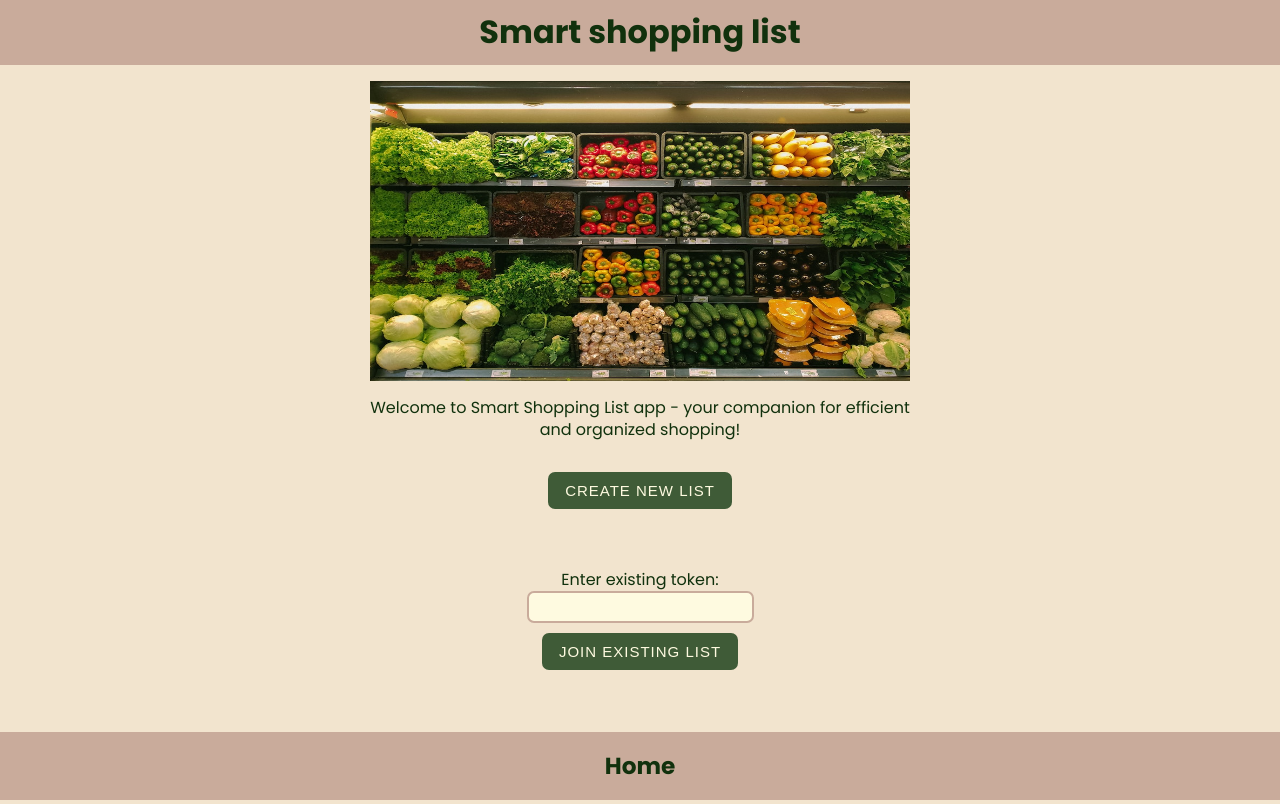
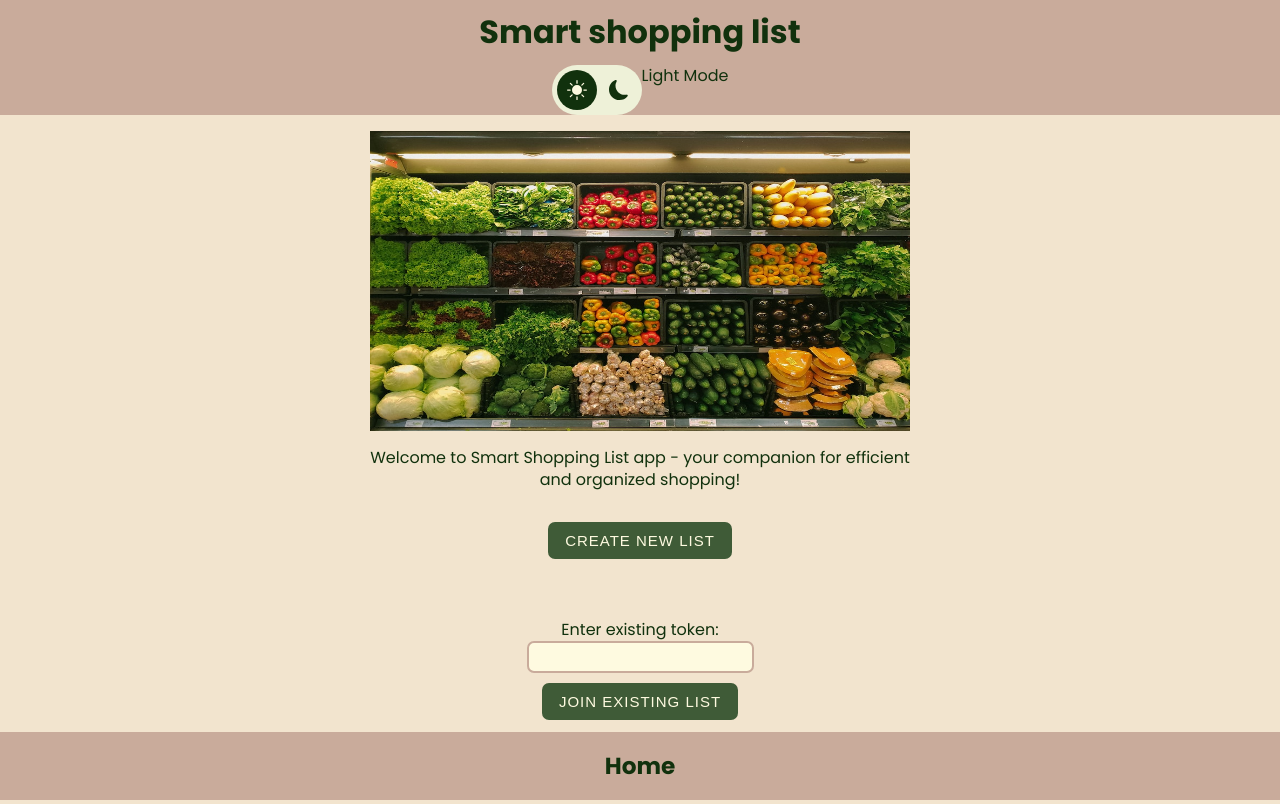
Before and after one commit to the-collab-lab/tcl-60-smart-shopping-list, a React (Vite) app: page / in a window 1280 px wide. Built offline with nearby package versions, Linux system fonts and the light colour scheme.

Commit message:
implemented dark mode toggle

```diff
--- /dev/null
+++ b/src/components/DarkModeToggle.css
@@ -0,0 +1,66 @@
+#switch {
+	position: relative;
+	display: inline-block;
+	width: 90px;
+	height: 50px;
+}
+#switch input {
+	width: 0;
+	height: 0;
+	opacity: 0;
+}
+#slider {
+	position: absolute;
+	cursor: pointer;
+	top: 0;
+	left: 0;
+	right: 0;
+	bottom: 0;
+	display: flex;
+	justify-content: center;
+	align-items: center;
+	align-content: center;
+	transition: all 0.4s ease-out, outline 0;
+	border-radius: 50px;
+	background-color: var(--color-accent-secondary-alt);
+}
+
+#slider svg {
+	position: absolute;
+	z-index: 120;
+	height: 20px;
+	width: 20px;
+}
+#slider svg[data-icon='light'] {
+	color: var(--color-switcher-light);
+
+	left: 15px;
+}
+
+#slider svg[data-icon='dark'] {
+	color: var(--color-switcher-dark);
+	right: 13px;
+}
+
+#slider:before {
+	position: absolute;
+	text-align: center;
+	background-color: var(--color-text);
+	z-index: 110;
+	content: '';
+	height: 40px;
+	width: 40px;
+	left: 5px;
+	bottom: 5px;
+	transition: transform 0.4s ease-out;
+	border-radius: 50%;
+}
+input:checked + #slider:before {
+	/* background-color: var(--color-accent-primary-alt); */
+	transform: translateX(41px);
+	content: '';
+}
+
+#dark-mode:focus-visible + #slider {
+	outline: 3px solid;
+}
--- /dev/null
+++ b/src/components/DarkModeToggle.jsx
@@ -0,0 +1,42 @@
+import './DarkModeToggle.css';
+import { BsFillMoonFill, BsFillSunFill } from 'react-icons/bs';
+
+export function DarkMode({ isChecked, onChange }) {
+	return (
+		<>
+			<label id="switch">
+				<input
+					type="checkbox"
+					id="dark-mode"
+					onChange={onChange}
+					checked={isChecked}
+					aria-checked={isChecked}
+					role="switch"
+					aria-labelledby="switch-label"
+				/>
+				<span id="slider">
+					<BsFillMoonFill data-icon="dark" />
+					<BsFillSunFill data-icon="light" />
+				</span>
+			</label>
+			<span id="switch-label">{isChecked ? 'Dark Mode' : 'Light Mode'}</span>
+		</>
+		// <label htmlFor="dark-mode" className="switch">
+		// 	<input
+		// 		id="dark-mode"
+		// 		type="checkbox"
+		// 		role="switch"
+		// 		data-on="Dark"
+		// 		checked={isChecked}
+		// 		data-off="Light"
+		// 		onChange={onChange}
+		// 		aria-checked={isChecked}
+		// 	/>
+		// 	<span id="slider">
+		// 		<BsFillMoonFill />
+		// 		<BsFillSunFill />
+		// 	</span>
+		// 	{isChecked ? 'Dark Mode' : 'Light Mode'}
+		// </label>
+	);
+}
--- a/src/components/index.js
+++ b/src/components/index.js
@@ -1 +1,2 @@
 export * from './ListItem';
+export * from './DarkModeToggle';
--- a/src/index.css
+++ b/src/index.css
@@ -14,53 +14,28 @@
 	--dm-dark-brown: #403027;
 	--dm-med-brown: #dec4b6;
 	--dm-light-brown: #fffbe0;
+}
 
+#theme-light {
 	--color-bg: var(--lm-med-brown);
 	--color-text: var(--lm-dark-green);
 	--color-accent-primary: var(--lm-dark-brown);
 	--color-accent-primary-alt: var(--lm-light-brown);
 	--color-accent-secondary: var(--lm-med-green);
 	--color-accent-secondary-alt: var(--lm-light-green);
+	--color-switcher-dark: var(--lm-dark-green);
+	--color-switcher-light: var(--lm-light-brown);
 }
 
-@media screen and (prefers-color-scheme: light) {
-	:root {
-		--color-bg: var(--lm-med-brown);
-		--color-text: var(--lm-dark-green);
-		--color-accent-primary: var(--lm-dark-brown);
-		--color-accent-primary-alt: var(--lm-light-brown);
-		--color-accent-secondary: var(--lm-med-green);
-		--color-accent-secondary-alt: var(--lm-light-green);
-	}
-}
-
-:root.theme-light {
-	--color-bg: var(--lm-med-brown);
-	--color-text: var(--lm-dark-green);
-	--color-accent-primary: var(--lm-dark-brown);
-	--color-accent-primary-alt: var(--lm-light-brown);
-	--color-accent-secondary: var(--lm-med-green);
-	--color-accent-secondary-alt: var(--lm-light-green);
-}
-
-@media screen and (prefers-color-scheme: dark) {
-	:root {
-		--color-bg: var(--dm-med-green);
-		--color-text: var(--dm-light-brown);
-		--color-accent-primary: var(--dm-light-green);
-		--color-accent-primary-alt: var(--dm-dark-green);
-		--color-accent-secondary: var(--dm-med-brown);
-		--color-accent-secondary-alt: var(--dm-dark-brown);
-	}
-}
-
-:root.theme-dark {
+#theme-dark {
 	--color-bg: var(--dm-med-green);
 	--color-text: var(--dm-light-brown);
 	--color-accent-primary: var(--dm-light-green);
 	--color-accent-primary-alt: var(--dm-dark-green);
 	--color-accent-secondary: var(--dm-med-brown);
 	--color-accent-secondary-alt: var(--dm-dark-brown);
+	--color-switcher-dark: var(--dm-dark-green);
+	--color-switcher-light: var(--dm-light-brown);
 }
 
 *,
@@ -84,8 +59,6 @@ html {
 }
 
 body {
-	background-color: var(--color-bg);
-	color: var(--color-text);
 	font-family: Poppins, arial, sans-serif;
 	font-size: 1.6rem;
 	line-height: 1.4;
@@ -120,7 +93,7 @@ button:active {
 }
 
 button:focus-visible {
-	background-color: var(--lm-light-green);
+	background-color: var(--color-accent-primary-alt);
 	color: var(--color-text);
 	border: 2px solid var(--color-text);
 	font-weight: bold;
--- a/src/views/Layout.css
+++ b/src/views/Layout.css
@@ -10,6 +10,13 @@
 .Layout {
 	display: flex;
 	flex-direction: column;
+	background-color: var(--color-bg);
+	color: var(--color-text);
+}
+.Layout,
+.Layout * {
+	transition: color 0.4s ease-out;
+	transition: background-color 0.4s ease-out;
 }
 
 .Layout-header {
--- a/src/views/Layout.jsx
+++ b/src/views/Layout.jsx
@@ -1,13 +1,20 @@
 import { Outlet, NavLink } from 'react-router-dom';
-
+import { useState } from 'react';
 import './Layout.css';
+import { DarkMode } from '../components/DarkModeToggle';
 
 export function Layout({ token }) {
+	const prefersDarkMode = window.matchMedia('(prefers-color-scheme: dark)');
+	const [isChecked, setChecked] = useState(prefersDarkMode.matches);
+	const onChange = () => {
+		setChecked((prevChecked) => !prevChecked);
+	};
 	return (
 		<>
-			<div className="Layout">
+			<div className="Layout" id={isChecked ? 'theme-dark' : 'theme-light'}>
 				<header className="Layout-header">
 					<h1>Smart shopping list</h1>
+					<DarkMode isChecked={isChecked} onChange={onChange} />
 				</header>
 				<main className="Layout-main">
 					<Outlet />
```
